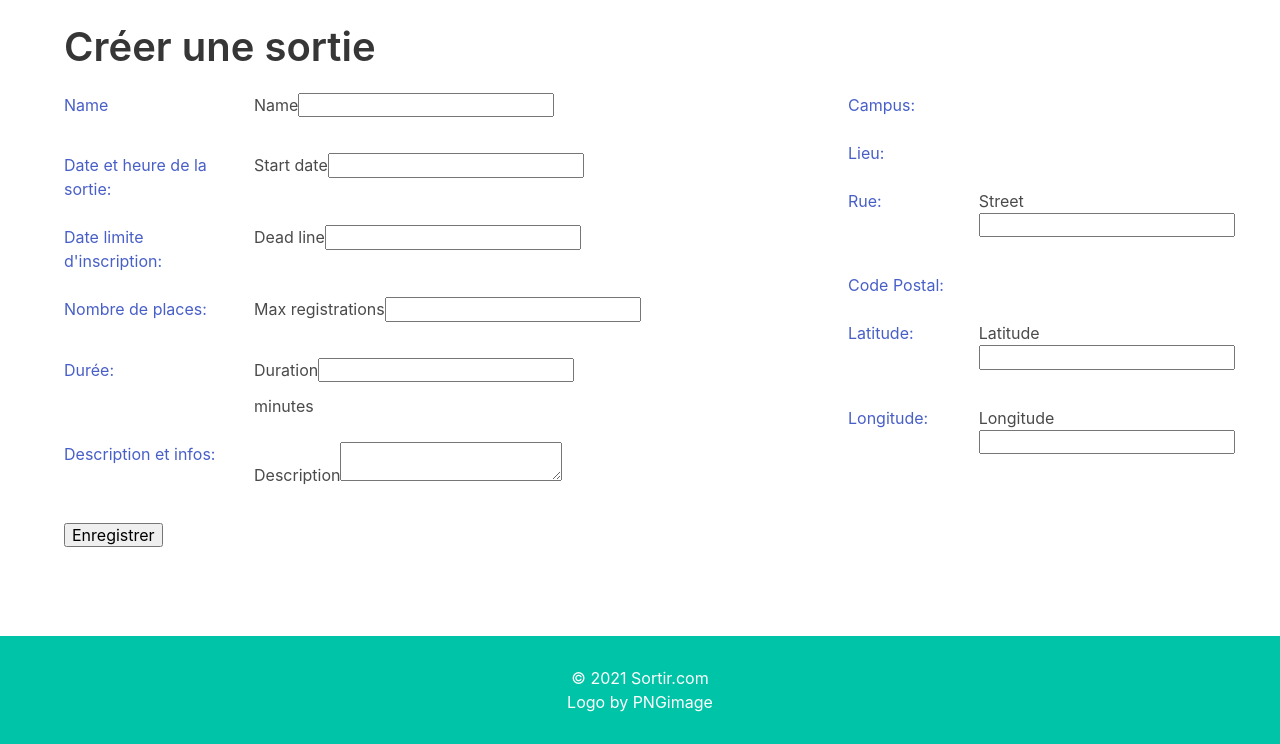
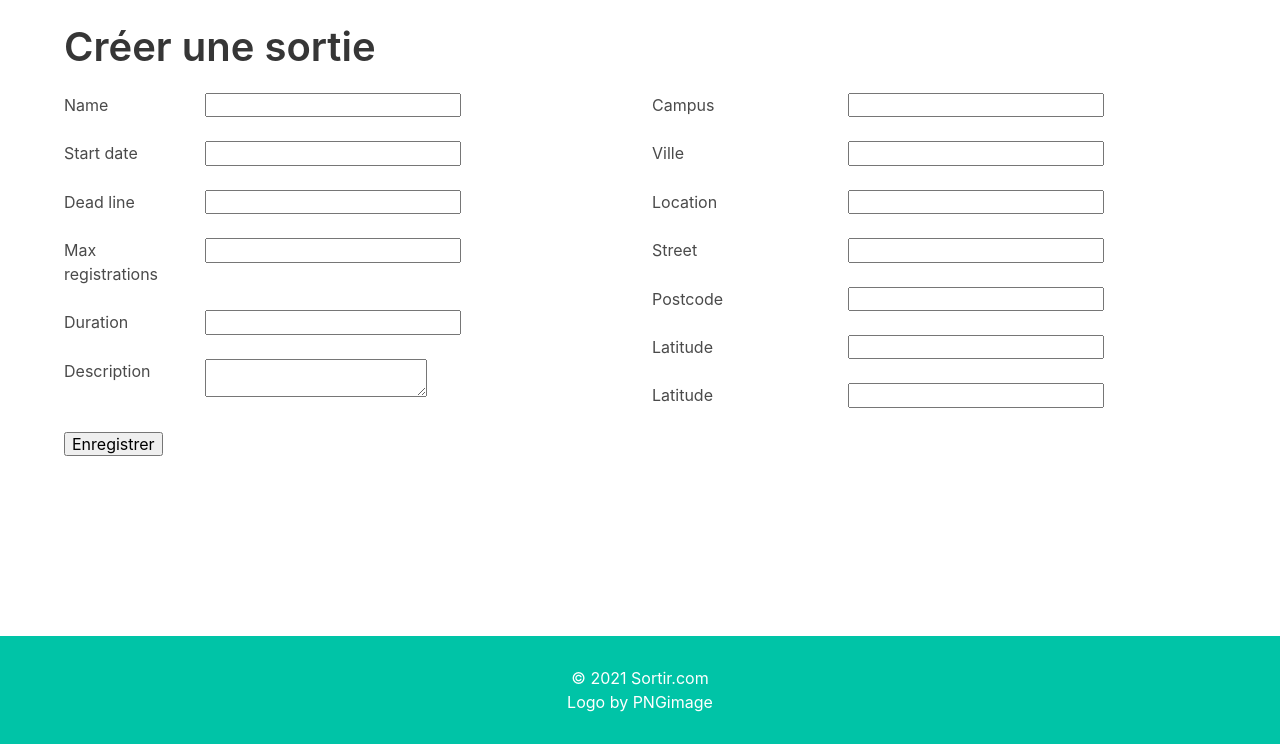
Before and after one commit to Kat-ou/sortir.com, a Symfony app: template templates/main/create.html.twig in a window 1280 px wide. Shown: the part 56-800 px from the top of the page. Run offline with Twig, Linux system fonts and the light colour scheme; the template is opened without the code that fills it, so the values that code supplies are empty; form fields are guessed from the names that the template uses; some libraries are stand-ins or nearby versions.

Commit message:
ID 2002:Créer une sortie (css + configuration du formulaire)

```diff
--- a/templates/main/create.html.twig
+++ b/templates/main/create.html.twig
@@ -13,101 +13,109 @@
     <div class="column">
         <div class="columns is-mobile">
             <div class="column is-3">
-                <p class="has-text-link">{{ form_label(eventForm.name) }} </p>
+                <p>{{ form_label(eventForm.name,{'label_attr': {'class': 'has-text-link'}}) }} </p>
             </div>
             <div class="column">
-                <p>{{ form_row(eventForm.name) }}</p>
+                <p>{{ form_widget(eventForm.name) }}</p>
             </div>
         </div>
         <div class="columns is-mobile">
             <div class="column is-3">
-                <p class="has-text-link">Date et heure de la sortie: </p>
+                <p>{{ form_label(eventForm.startDate) }}</p>
             </div>
             <div class="column">
-                <p>{{ form_row(eventForm.startDate) }}</p>
+                <p>{{ form_widget(eventForm.startDate) }}</p>
             </div>
         </div>
         <div class="columns is-mobile">
             <div class="column is-3">
-                <p class="has-text-link">Date limite d'inscription: </p>
+                <p>{{ form_label(eventForm.deadLine) }}</p>
             </div>
             <div class="column">
-                <p>{{ form_row(eventForm.deadLine) }}</p>
+                <p>{{ form_widget(eventForm.deadLine) }}</p>
             </div>
         </div>
         <div class="columns is-mobile">
             <div class="column is-3">
-                <p class="has-text-link">Nombre de places: </p>
+                <p>{{ form_label(eventForm.maxRegistrations) }}</p>
             </div>
             <div class="column">
-                <p>{{ form_row(eventForm.maxRegistrations) }}</p>
+                <p>{{ form_widget(eventForm.maxRegistrations) }}</p>
             </div>
         </div>
         <div class="columns is-mobile">
             <div class="column is-3">
-                <p class="has-text-link">Durée: </p>
+                <p>{{ form_label(eventForm.duration) }}</p>
             </div>
             <div class="column">
-                <p>{{ form_row(eventForm.duration) }} minutes</p>
+                <p>{{ form_widget(eventForm.duration) }}</p>
             </div>
         </div>
         <div class="columns is-mobile ">
             <div class="column is-3">
-                <p class="has-text-link">Description et infos: </p>
+                <p>{{ form_label(eventForm.description) }}</p>
             </div>
             <div class="column">
-                <p class="has-text-justified">{{ form_row(eventForm.description) }}</p>
+                <p class="has-text-justified">{{ form_widget(eventForm.description) }}</p>
             </div>
         </div>
     </div>
     <div class="column is-0"></div>
-    <div class="column is-4">
+    <div class="column is-6">
         <div class="columns is-mobile">
             <div class="column is-4">
-                <p class="has-text-link">Campus: </p>
+                <p>{{ form_label(eventForm.campus)}}</p>
             </div>
             <div class="column">
-                <p>{# todo ajouter champs #}</p>
+                <p>{{ form_widget(eventForm.campus) }}</p>
             </div>
         </div>
         <div class="columns is-mobile">
             <div class="column is-4">
-                <p class="has-text-link">Lieu: </p>
+                <p>{{ form_label(eventForm.ville) }}</p>
             </div>
             <div class="column">
-                <p>{# todo ajouter champs #}</p>
+                <p>{{ form_widget(eventForm.ville) }}</p>
             </div>
         </div>
         <div class="columns is-mobile">
             <div class="column is-4">
-                <p class="has-text-link">Rue: </p>
+                <p>{{ form_label(eventForm.location) }}</p>
             </div>
             <div class="column">
-                <p>{{ form_row(eventForm.street) }}</p>
+                <p>{{ form_widget(eventForm.location) }}</p>
             </div>
         </div>
         <div class="columns is-mobile">
             <div class="column is-4">
-                <p class="has-text-link">Code Postal: </p>
+                <p>{{ form_label(eventForm.street) }}</p>
             </div>
             <div class="column">
-                <p>{# todo ajouter champs #}</p>
+                <p>{{ form_widget(eventForm.street) }}</p>
             </div>
         </div>
         <div class="columns is-mobile">
             <div class="column is-4">
-                <p class="has-text-link">Latitude: </p>
+                <p>{{ form_label(eventForm.postcode) }}</p>
             </div>
             <div class="column">
-                <p>{{ form_row(eventForm.latitude) }} </p>
+                <p>{{ form_widget(eventForm.postcode) }}</p>
             </div>
         </div>
         <div class="columns is-mobile">
             <div class="column is-4">
-                <p class="has-text-link">Longitude: </p>
+                <p>{{ form_label(eventForm.latitude) }}</p>
             </div>
             <div class="column">
-                <p>{{ form_row(eventForm.longitude) }}</p>
+                <p>{{ form_widget(eventForm.latitude) }} </p>
+            </div>
+        </div>
+        <div class="columns is-mobile">
+            <div class="column is-4">
+                <p>{{ form_label(eventForm.latitude) }}</p>
+            </div>
+            <div class="column">
+                <p>{{ form_widget(eventForm.longitude) }}</p>
             </div>
         </div>
     </div>
--- a/templates/main/details.html.twig
+++ b/templates/main/details.html.twig
@@ -110,7 +110,7 @@
 
     {% if sortie.participants|length > 0 %}
         <p class="subtitle is-4 has-text-link">Liste des participants inscrits : </p>
-        <table class="table">
+        <table class="table mb-5">
             <thead>
             <tr>
                 <th>Pseudo</th>
```
Also changed, not shown: src/Form/EventFormType.php (+34 -11 lines).
